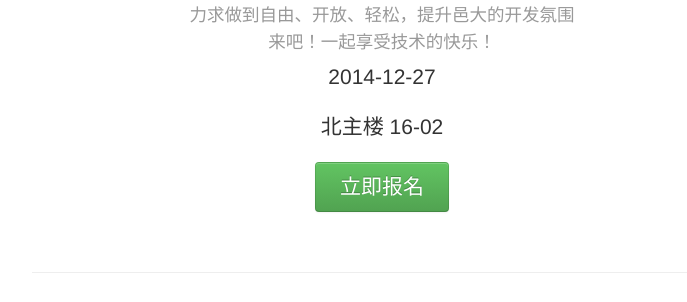
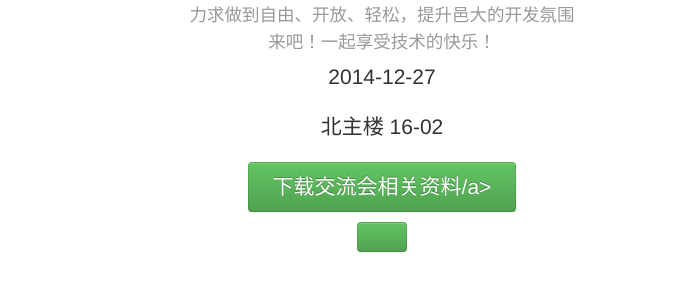
Before and after one commit to WuyiUniversity/WuyiUniversity.github.io, a plain HTML site: page index.html in a window 1280 px wide. Shown: the part 233-535 px from the top of the page, without its empty margins (258-945 px from the left). Drawn offline with nearby package versions, Linux system fonts and the light colour scheme.

Commit message:
update the link

```diff
--- a/index.html
+++ b/index.html
@@ -35,7 +35,7 @@
             <p class="lead">2014-12-27 </p>
 
             <p class="lead">北主楼 16-02</p>
-            <p><a class="btn btn-success btn-sm" href="http://apply2014.coding.io/home/conf" role="button">立即报名</a>
+            <p><a class="btn btn-success btn-sm" href="https://github.com/WuyiUniversity/wyu-dev-2014" role="button">下载交流会相关资料/a>
             </p>
         </div>
 
```
